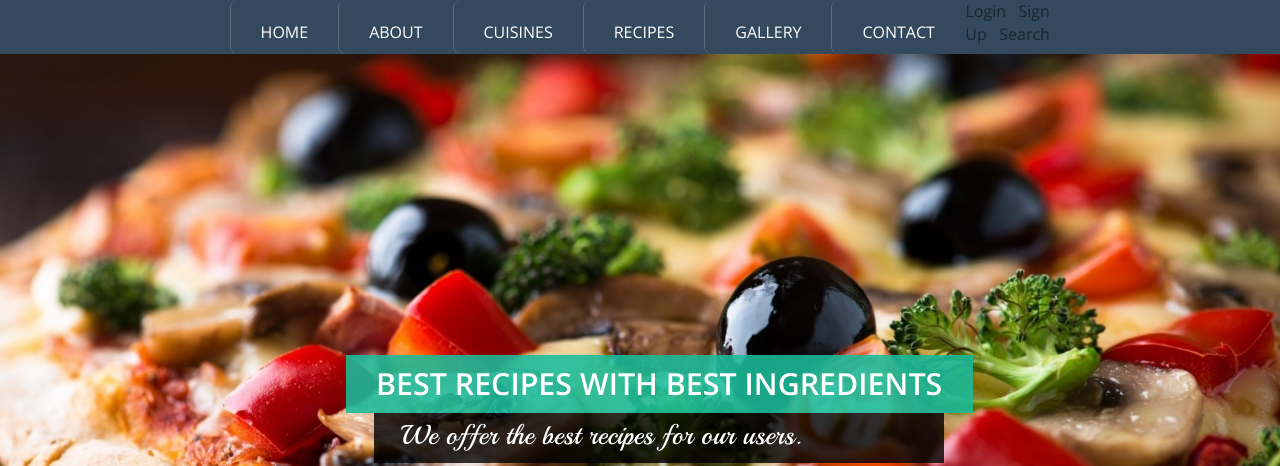
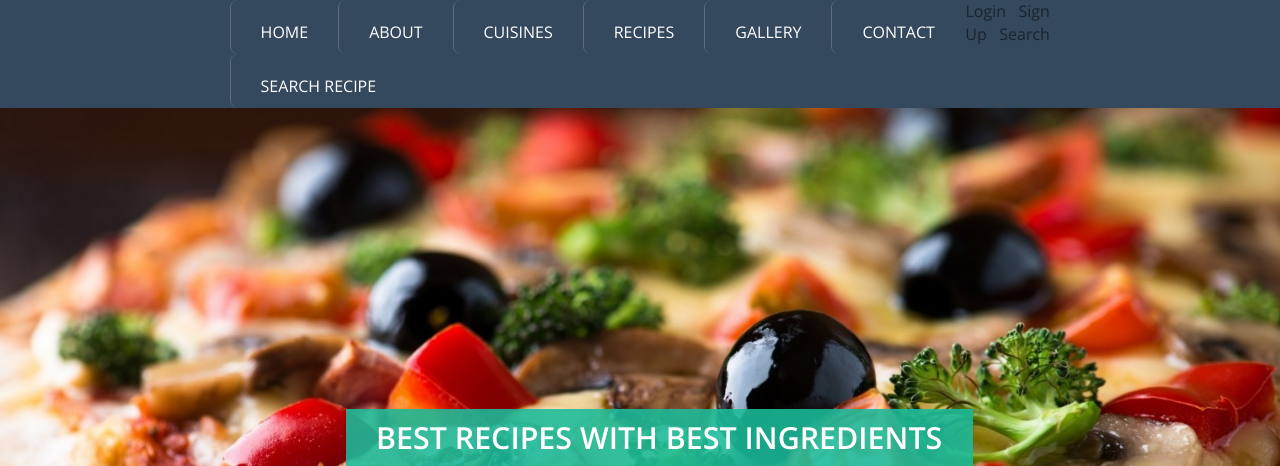
Before and after one commit to Nooree0413/RecipeHouse, a PHP site: page /RecipeHouse1/home.php in a window 1280 px wide. Shown: the top 466 px of the page. Run offline with PHP 8.4, Linux system fonts and the light colour scheme.

Commit message:
added the link to search for recipe(soap offline)

```diff
--- a/Indian spiced potatoes with chicken thighs.html
+++ b/Indian spiced potatoes with chicken thighs.html
@@ -38,6 +38,7 @@ Smartphone Compatible web template, free webdesigns for Nokia, Samsung, LG, Sony
 
 						<li><a href="gallery.php">GALLERY</a></li>
 						<li><a href="contact.html">Contact</a></li>
+						<li><a  href="recipeSearch.php">Search Recipe</a></li>
 					</ul>
 				</div>
 				<div class="clearfix"> </div>
--- a/adminlogin.php
+++ b/adminlogin.php
@@ -44,6 +44,7 @@ Smartphone Compatible web template, free webdesigns for Nokia, Samsung, LG, Sony
 
 						<li><a href="gallery.php">GALLERY</a></li>
 						<li class="lost"><a href="contact.php">Contact</a></li>
+						<li><a  href="recipeSearch.php">Search Recipe</a></li>
 					</ul>
 				</div>
 				<div class="clearfix"> </div>
--- a/adminprofile.php
+++ b/adminprofile.php
@@ -60,6 +60,7 @@ onUnload="alert('Thank you visitiong our website!')">
 
             <li><a href="gallery.php">GALLERY</a></li>
             <li class="lost"><a href="contact.html">Contact</a></li></br></br>
+            <li><a  href="recipeSearch.php">Search Recipe</a></li>
           </ul>
           <br/>
          <div id="userlogin" class="form1 active">
--- a/adminsignup.php
+++ b/adminsignup.php
@@ -43,6 +43,7 @@ Smartphone Compatible web template, free webdesigns for Nokia, Samsung, LG, Sony
 
 						<li><a href="gallery.php">GALLERY</a></li>
 						<li class="lost"><a href="contact.php">Contact</a></li>
+						<li><a  href="recipeSearch.php">Search Recipe</a></li>
 					</ul>
 				</div>
 				<div class="clearfix"> </div>
--- a/admintask.php
+++ b/admintask.php
@@ -66,6 +66,7 @@ Smartphone Compatible web template, free webdesigns for Nokia, Samsung, LG, Sony
 						<!--<li><a href="404.php">SERVICES</a></li> -->
 						<li><a href="gallery.php">GALLERY</a></li>
 						<li class="lost"><a href="contact.php">Contact</a></li>
+						<li><a  href="recipeSearch.php">Search Recipe</a></li>
 						<div id="userlogin" class="form1 active">
 							<?php
 
--- a/contact.php
+++ b/contact.php
@@ -44,6 +44,7 @@ Smartphone Compatible web template, free webdesigns for Nokia, Samsung, LG, Sony
 
 						<li><a href="gallery.php">GALLERY</a></li>
 						<li class="lost"><a class="active" href="contact.php">Contact</a></li>
+						<li><a  href="recipeSearch.php">Search Recipe</a></li>
 
 						<div id="userlogin" class="form1 active">
 							<?php
--- a/cuisine.php
+++ b/cuisine.php
@@ -56,6 +56,7 @@ button{
 						<!--<li><a href="single.php">SERVICES</a></li> -->
 						<li><a href="gallery.php">GALLERY</a></li>
 						<li><a href="contact.php">Contact</a></li>
+						<li><a  href="recipeSearch.php">Search Recipe</a></li>
 
 						<div id="userlogin" class="form1 active">
 							<?php
--- a/gallery.php
+++ b/gallery.php
@@ -44,6 +44,7 @@ Smartphone Compatible web template, free webdesigns for Nokia, Samsung, LG, Sony
 
 						<li><a class="active" href="gallery.php">Gallery</a></li>
 						<li><a href="contact.html">Contact</a></li>
+						<li><a  href="recipeSearch.php">Search Recipe</a></li>
 
 						<div id="userlogin" class="form1 active">
 							<?php
--- a/home.php
+++ b/home.php
@@ -44,6 +44,7 @@ onUnload="alert('Thank you visitiong our website!')">-->
 						<!--<li><a href="404.php">BLOG</a></li> -->
 						<li><a href="portfolio.php">GALLERY</a></li>
 						<li><a href="contact.php">Contact</a></li>
+						<li><a  href="recipeSearch.php">Search Recipe</a></li>
 
 
 						<div id="userlogin" class="form1 active">
--- a/login.php
+++ b/login.php
@@ -44,6 +44,7 @@ Smartphone Compatible web template, free webdesigns for Nokia, Samsung, LG, Sony
 
 						<li><a href="portfolio.php">GALLERY</a></li>
 						<li class="lost"><a href="contact.php">Contact</a></li>
+						<li><a  href="recipeSearch.php">Search Recipe</a></li>
 					</ul>
 				</div>
 				<div class="clearfix"> </div>
--- a/mexican hash brown stack.html
+++ b/mexican hash brown stack.html
@@ -38,6 +38,7 @@ Smartphone Compatible web template, free webdesigns for Nokia, Samsung, LG, Sony
 
 						<li><a href="gallery.php">GALLERY</a></li>
 						<li><a href="contact.php">Contact</a></li>
+						<li><a  href="recipeSearch.php">Search Recipe</a></li>
 					</ul>
 				</div>
 				<div class="clearfix"> </div>
--- a/middle eastern roast chicken with vegetables.html
+++ b/middle eastern roast chicken with vegetables.html
@@ -39,6 +39,7 @@ Smartphone Compatible web template, free webdesigns for Nokia, Samsung, LG, Sony
 						<li><a href="404.html">BLOG</a></li>
 						<li><a href="gallery.php">GALLERY</a></li>
 						<li class="lost"><a href="contact.html">Contact</a></li>
+						<li><a  href="recipeSearch.php">Search Recipe</a></li>
 					</ul>
 				</div>
 				<div class="clearfix"> </div>
--- a/profile.php
+++ b/profile.php
@@ -59,6 +59,7 @@ Smartphone Compatible web template, free webdesigns for Nokia, Samsung, LG, Sony
 
             <li><a href="gallery.php">GALLERY</a></li>
             <li class="lost"><a href="contact.html">Contact</a></li></br></br>
+            <li><a  href="recipeSearch.php">Search Recipe</a></li>
           </ul>
           <br/>
          <div id="userlogin" class="form1 active">
--- a/recipes.php
+++ b/recipes.php
@@ -45,6 +45,7 @@ Smartphone Compatible web template, free webdesigns for Nokia, Samsung, LG, Sony
 
 						<li><a href="gallery.php">GALLERY</a></li>
 						<li><a href="contact.php">Contact</a></li>
+						<li><a  href="recipeSearch.php">Search Recipe</a></li>
 
 						<div id="userlogin" class="form1 active">
 							<?php
```
